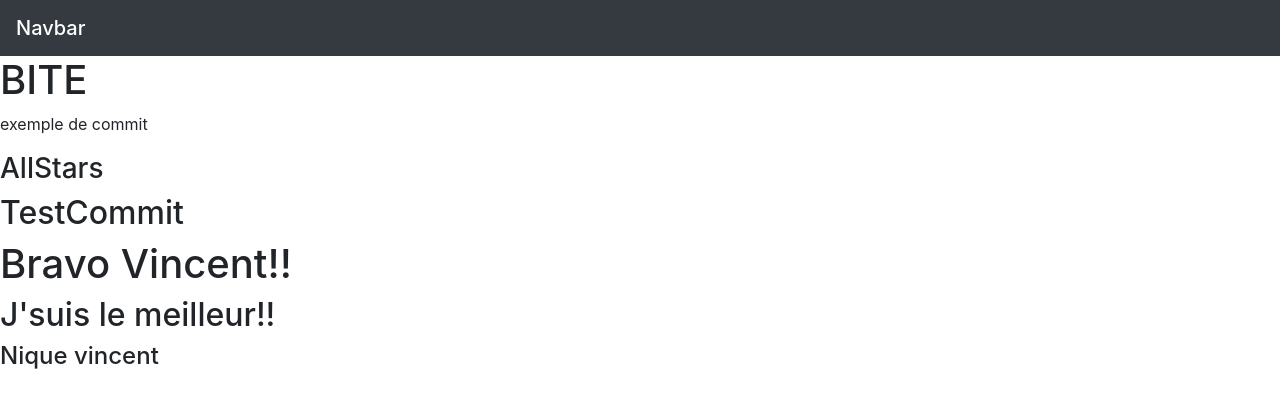
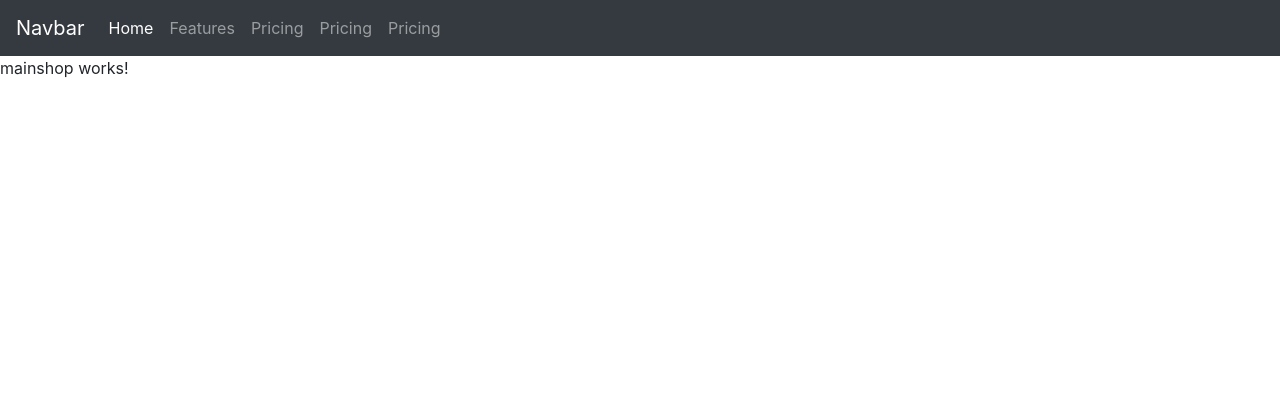
Before and after one commit to Kahbei/shopExercise, an Angular app: page / in a window 1280 px wide. Shown: the top 408 px of the page. Built offline with nearby package versions, Linux system fonts and the light colour scheme.

Commit message:
modification nav for router

```diff
--- a/src/app/app.component.html
+++ b/src/app/app.component.html
@@ -1,2 +1,2 @@
 <app-header></app-header>
-<app-easter-egg></app-easter-egg>
+<router-outlet></router-outlet>
--- a/src/app/components/template/header/header.component.html
+++ b/src/app/components/template/header/header.component.html
@@ -1,3 +1,25 @@
-<nav class="navbar navbar-dark bg-dark">
-    <span class="navbar-brand mb-0 h1">Navbar</span>
-</nav>
+<nav class="navbar navbar-expand-lg navbar-dark bg-dark">
+    <a class="navbar-brand" routerLink="">Navbar</a>
+    <button class="navbar-toggler" type="button" data-toggle="collapse" data-target="#navbarNav" aria-controls="navbarNav" aria-expanded="false" aria-label="Toggle navigation">
+      <span class="navbar-toggler-icon"></span>
+    </button>
+    <div class="collapse navbar-collapse" id="navbarNav">
+      <ul class="navbar-nav">
+        <li class="nav-item active">
+          <a class="nav-link" routerLink="">Home <span class="sr-only">(current)</span></a>
+        </li>
+        <li class="nav-item">
+          <a class="nav-link" routerLink="panier">Features</a>
+        </li>
+        <li class="nav-item">
+          <a class="nav-link" routerLink="formulaire">Pricing</a>
+        </li>
+        <li class="nav-item">
+            <a class="nav-link" routerLink="thankyou">Pricing</a>
+        </li>
+        <li class="nav-item">
+          <a class="nav-link" routerLink="easteregg">Pricing</a>
+        </li>
+      </ul>
+    </div>
+  </nav>
```
